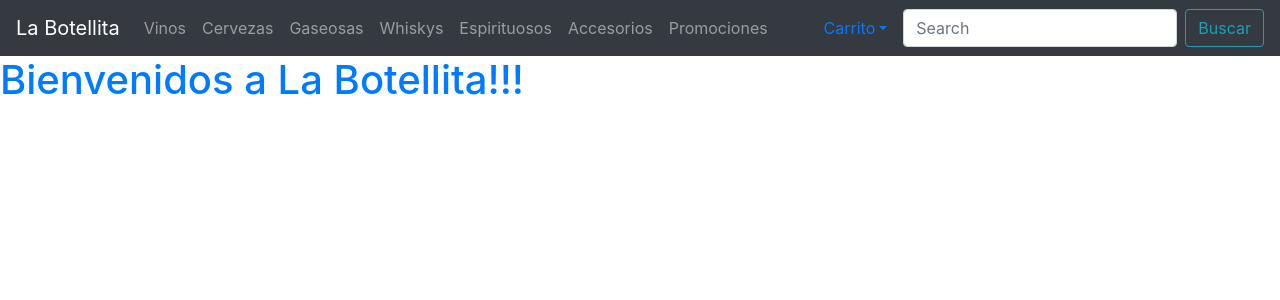
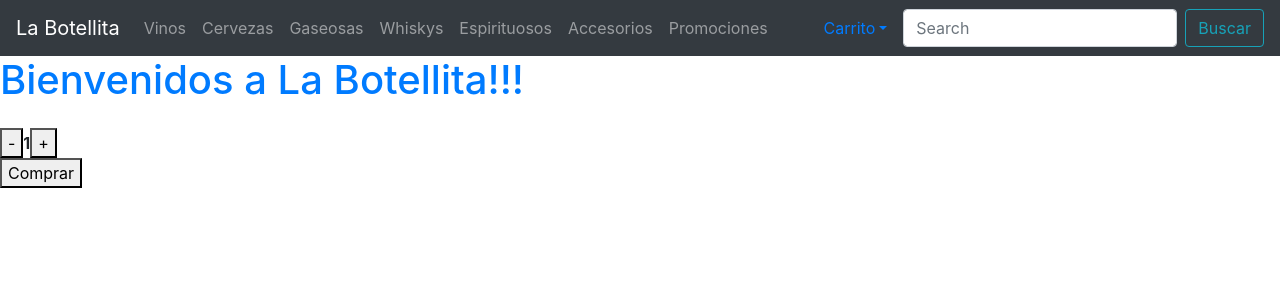
Before and after one commit to renzoromeri/Proyecto_React_JS, a React (Create React App) app: page / in a window 1280 px wide. Shown: the top 300 px of the page. Built offline with nearby package versions, Linux system fonts and the light colour scheme.

Commit message:
subo desafio clase 5

```diff
--- /dev/null
+++ b/src/components/ItemCount/index.jsx
@@ -0,0 +1,21 @@
+import "./style.css";
+
+
+export const ItemCount = ({stock, onAdd, onRest, contador}) => {
+
+    return (
+        <>
+        <div>
+        <button onClick={onRest} >-</button>
+        <b>{contador}</b>
+        {(contador < stock) ?
+        <button onClick={ () => { onAdd(stock) } }>+</button>
+        : <p>No queda mas stock, lo lamento!!!</p>
+        }
+        </div>
+        <div>
+        <button>Comprar</button>
+        </div>
+        </>
+    )
+}
--- a/src/containers/ItemListContainer.jsx
+++ b/src/containers/ItemListContainer.jsx
@@ -1,8 +1,40 @@
+import { useState } from "react";
+import { ItemCount } from "../components/ItemCount";
 
-const ItemListContainer = ({text}) => {
-    return (
-        <a href="/#" className= "h1"> {text}</a>
-    )
-}
+const ItemListContainer = ({ text }) => {
+  const [contador, setContador] = useState(1);
+
+  const onAdd = () => {
+    // if (contador < stock) {
+    //   setContador(contador + 1);
+    // }else{
+    //     console.log("Perdon, no queda mas stock!!");
+    // }
+    setContador(contador + 1);
+  };
+
+  const onRest = () => {
+      if(contador > 1){
+        setContador(contador - 1);
+      }
+  };
+
+
+
+  return (
+    <>
+      <div>
+        <a href="/#" className="h1">
+          {" "}
+          {text}
+        </a>
+      </div>
+      <br/>
+      <div>
+        <ItemCount stock={12} contador={contador} onAdd={onAdd} onRest={onRest}></ItemCount>
+      </div>
+    </>
+  );
+};
 
 export default ItemListContainer;
```
Also changed, not shown: src/components/ItemCount/style.css (added), 1 other file (tests, documents, lock files or other folders).
